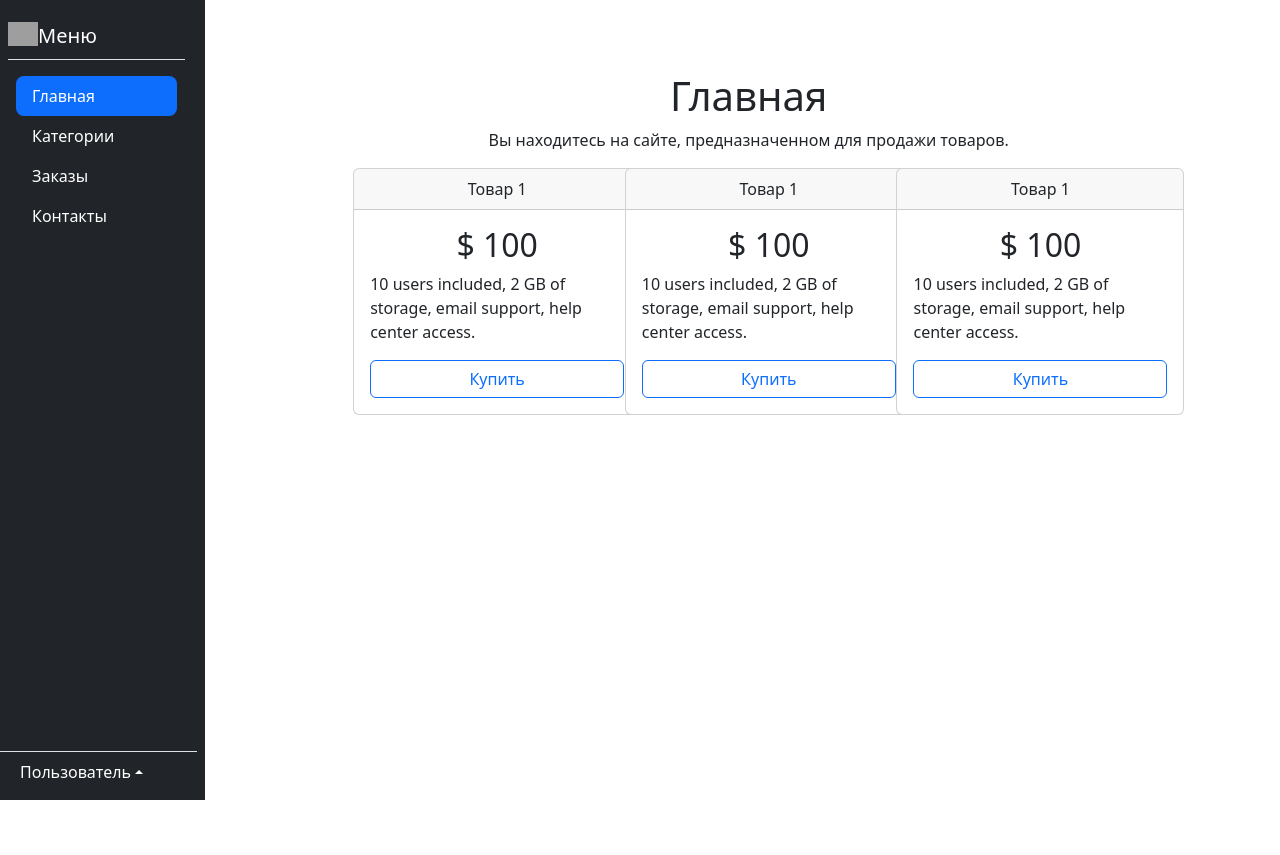
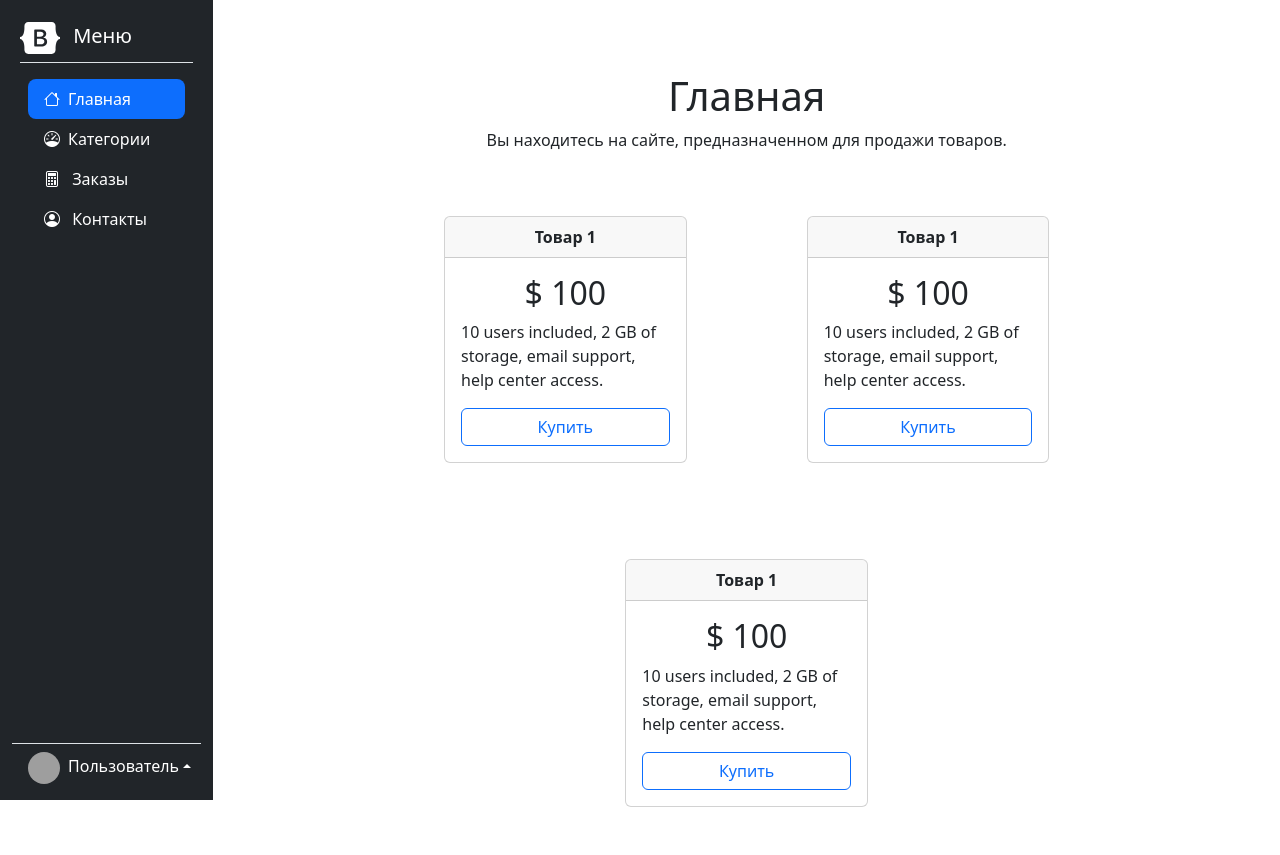
Before and after one commit to NakhmedovRuslan/DjangoProject, a Python web app: template templates/main.html in a window 1280 px wide. Before the commit the page ends 800 px from the top, so only its background shows below. Run offline with Jinja, Linux system fonts and the light colour scheme; the template is opened without the code that fills it, so the values that code supplies are empty; some libraries are stand-ins or nearby versions; grey boxes are pictures that could not be loaded.

Commit message:
add main.html

```diff
--- a/templates/main.html
+++ b/templates/main.html
@@ -7,28 +7,57 @@
     <title>Главная</title>
     <link href="https://cdn.jsdelivr.net/npm/bootstrap@5.3.8/dist/css/bootstrap.min.css" rel="stylesheet" />
     <link rel="stylesheet" href="https://cdnjs.cloudflare.com/ajax/libs/font-awesome/6.0.0-beta3/css/all.min.css">
+    <link rel="stylesheet" href="https://cdn.jsdelivr.net/npm/bootstrap-icons@1.13.1/font/bootstrap-icons.min.css">
     <script src="https://cdnjs.cloudflare.com/ajax/libs/twitter-bootstrap/5.3.3/js/bootstrap.bundle.min.js"></script>
 </head>
 
 <body>
+    <svg xmlns="http://www.w3.org/2000/svg" class="d-none">
+        <symbol id="bootstrap" style="filter: invert(1);" viewBox="0 0 118 94">
+            <title>Bootstrap</title>
+            <path fill-rule="evenodd" clip-rule="evenodd" d="M24.509 0c-6.733 0-11.715 5.893-11.492 12.284.214 6.14-.064 14.092-2.066 20.577C8.943 39.365 5.547 43.485 0 44.014v5.972c5.547.529 8.943 4.649 10.951 11.153 2.002 6.485 2.28 14.437 2.066 20.577C12.794 88.106 17.776 94 24.51 94H93.5c6.733 0 11.714-5.893 11.491-12.284-.214-6.14.064-14.092 2.066-20.577 2.009-6.504 5.396-10.624 10.943-11.153v-5.972c-5.547-.529-8.934-4.649-10.943-11.153-2.002-6.484-2.28-14.437-2.066-20.577C105.214 5.894 100.233 0 93.5 0H24.508zM80 57.863C80 66.663 73.436 72 62.543 72H44a2 2 0 01-2-2V24a2 2 0 012-2h18.437c9.083 0 15.044 4.92 15.044 12.474 0 5.302-4.01 10.049-9.119 10.88v.277C75.317 46.394 80 51.21 80 57.863zM60.521 28.34H49.948v14.934h8.905c6.884 0 10.68-2.772 10.68-7.727 0-4.643-3.264-7.207-9.012-7.207zM49.948 49.2v16.458H60.91c7.167 0 10.964-2.876 10.964-8.281 0-5.406-3.903-8.178-11.425-8.178H49.948z"></path>
+        </symbol>
+        <symbol id="home" viewBox="0 0 16 16">
+            <path d="M8.354 1.146a.5.5 0 0 0-.708 0l-6 6A.5.5 0 0 0 1.5 7.5v7a.5.5 0 0 0 .5.5h4.5a.5.5 0 0 0 .5-.5v-4h2v4a.5.5 0 0 0 .5.5H14a.5.5 0 0 0 .5-.5v-7a.5.5 0 0 0-.146-.354L13 5.793V2.5a.5.5 0 0 0-.5-.5h-1a.5.5 0 0 0-.5.5v1.293L8.354 1.146zM2.5 14V7.707l5.5-5.5 5.5 5.5V14H10v-4a.5.5 0 0 0-.5-.5h-3a.5.5 0 0 0-.5.5v4H2.5z"></path>
+        </symbol>
+        <symbol id="speedometer2" viewBox="0 0 16 16">
+            <path d="M8 4a.5.5 0 0 1 .5.5V6a.5.5 0 0 1-1 0V4.5A.5.5 0 0 1 8 4zM3.732 5.732a.5.5 0 0 1 .707 0l.915.914a.5.5 0 1 1-.708.708l-.914-.915a.5.5 0 0 1 0-.707zM2 10a.5.5 0 0 1 .5-.5h1.586a.5.5 0 0 1 0 1H2.5A.5.5 0 0 1 2 10zm9.5 0a.5.5 0 0 1 .5-.5h1.5a.5.5 0 0 1 0 1H12a.5.5 0 0 1-.5-.5zm.754-4.246a.389.389 0 0 0-.527-.02L7.547 9.31a.91.91 0 1 0 1.302 1.258l3.434-4.297a.389.389 0 0 0-.029-.518z"></path>
+            <path fill-rule="evenodd" d="M0 10a8 8 0 1 1 15.547 2.661c-.442 1.253-1.845 1.602-2.932 1.25C11.309 13.488 9.475 13 8 13c-1.474 0-3.31.488-4.615.911-1.087.352-2.49.003-2.932-1.25A7.988 7.988 0 0 1 0 10zm8-7a7 7 0 0 0-6.603 9.329c.203.575.923.876 1.68.63C4.397 12.533 6.358 12 8 12s3.604.532 4.923.96c.757.245 1.477-.056 1.68-.631A7 7 0 0 0 8 3z"></path>
+        </symbol>
+        <symbol id="table" viewBox="0 0 16 16">
+            <path d="M0 2a2 2 0 0 1 2-2h12a2 2 0 0 1 2 2v12a2 2 0 0 1-2 2H2a2 2 0 0 1-2-2V2zm15 2h-4v3h4V4zm0 4h-4v3h4V8zm0 4h-4v3h3a1 1 0 0 0 1-1v-2zm-5 3v-3H6v3h4zm-5 0v-3H1v2a1 1 0 0 0 1 1h3zm-4-4h4V8H1v3zm0-4h4V4H1v3zm5-3v3h4V4H6zm4 4H6v3h4V8z"></path>
+        </symbol>
+        <symbol id="people-circle" viewBox="0 0 16 16">
+            <path d="M11 6a3 3 0 1 1-6 0 3 3 0 0 1 6 0z"></path>
+            <path fill-rule="evenodd" d="M0 8a8 8 0 1 1 16 0A8 8 0 0 1 0 8zm8-7a7 7 0 0 0-5.468 11.37C3.242 11.226 4.805 10 8 10s4.757 1.225 5.468 2.37A7 7 0 0 0 8 1z"></path>
+        </symbol>
+        <symbol id="grid" viewBox="0 0 16 16">
+            <path d="M1 2.5A1.5 1.5 0 0 1 2.5 1h3A1.5 1.5 0 0 1 7 2.5v3A1.5 1.5 0 0 1 5.5 7h-3A1.5 1.5 0 0 1 1 5.5v-3zM2.5 2a.5.5 0 0 0-.5.5v3a.5.5 0 0 0 .5.5h3a.5.5 0 0 0 .5-.5v-3a.5.5 0 0 0-.5-.5h-3zm6.5.5A1.5 1.5 0 0 1 10.5 1h3A1.5 1.5 0 0 1 15 2.5v3A1.5 1.5 0 0 1 13.5 7h-3A1.5 1.5 0 0 1 9 5.5v-3zm1.5-.5a.5.5 0 0 0-.5.5v3a.5.5 0 0 0 .5.5h3a.5.5 0 0 0 .5-.5v-3a.5.5 0 0 0-.5-.5h-3zM1 10.5A1.5 1.5 0 0 1 2.5 9h3A1.5 1.5 0 0 1 7 10.5v3A1.5 1.5 0 0 1 5.5 15h-3A1.5 1.5 0 0 1 1 13.5v-3zm1.5-.5a.5.5 0 0 0-.5.5v3a.5.5 0 0 0 .5.5h3a.5.5 0 0 0 .5-.5v-3a.5.5 0 0 0-.5-.5h-3zm6.5.5A1.5 1.5 0 0 1 10.5 9h3a1.5 1.5 0 0 1 1.5 1.5v3a1.5 1.5 0 0 1-1.5 1.5h-3A1.5 1.5 0 0 1 9 13.5v-3zm1.5-.5a.5.5 0 0 0-.5.5v3a.5.5 0 0 0 .5.5h3a.5.5 0 0 0 .5-.5v-3a.5.5 0 0 0-.5-.5h-3z"></path>
+        </symbol>
+    </svg>
+    <div class="container-fluid">
         <div class="row">
-    <div class="col-2 bg-dark position-relative" style="height: 100vh;">
+            <div class="col-2 bg-dark position-relative vh-100">
                 <nav class="navbar">
                     <a class=" navbar-brand text-white border-bottom m-2 pb-2 d-block w-100" href="#">
-                <img src="/docs/5.3/assets/brand/bootstrap-logo.svg" alt="" width="30" height="24" class="d-inline-block align-text-top">Меню</a>
+                        <svg class="bi pe-none me-2" width="40" height="32" aria-hidden="true">
+                            <use xlink:href="#bootstrap"></use>
+                        </svg>
+                        Меню</a>
 
-                <div class="navbar-nav ms-3 m-3 mt-2 w-100">
-                    <a class="nav-link bg-primary text-white ps-3 active rounded-3" href="#">Главная</a>
-                    <a class="nav-link text-white ps-3" href="#">Категории</a>
-                    <a class="nav-link text-white ps-3" href="#">Заказы</a>
-                    <a class="nav-link text-white ps-3" href="#">Контакты</a>
+                    <div class="navbar-nav m-3 mt-2" style="width: 100%;">
+                        <a class="nav-link bg-primary text-white ps-3 active rounded-3" href="#"><i class="bi bi-house me-2"></i>Главная</a>
+                        <a class="nav-link text-white ps-3" href="#"><i class="bi bi-speedometer me-2"></i>Категории</a>
+                        <a class="nav-link text-white ps-3" href="#"><i class="bi bi-calculator me-2"></i>
+                            Заказы</a>
+                        <a class="nav-link text-white ps-3" href="#"><i class="bi bi-person-circle me-2"></i>
+                            Контакты</a>
                     </div>
                 </nav>
 
-        <div class="dropup position-absolute bottom-0 start-0 w-100 mb-3 pt-2">
-            <div class="border-top mb-2 mx-2"></div>
-                <a class="dropdown-toggle text-white text-decoration-none ms-3 ps-3" href="#" role="button" id="dropdownMenuLink" data-bs-toggle="dropdown" aria-expanded="false">Пользователь</a>
-
+                <div class="dropup position-absolute bottom-0 start-30 w-100 mb-3 pt-2">
+                    <div class="border-top mb-2 me-4"></div>
+                    <a class="dropdown-toggle text-white text-decoration-none ps-3" href="#" role="button" id="dropdownMenuLink" data-bs-toggle="dropdown" aria-expanded="false"><img src="https://github.com/mdo.png" alt="" width="32" height="32" class="rounded-circle me-2">Пользователь</a>
                     <ul class="dropdown-menu" style="background-color: rgb(84, 84, 84)" aria-labelledby="dropdownMenuLink">
                         <li><a class="dropdown-item text-white" href="#">Профиль</a></li>
                         <li><a class="dropdown-item text-white" href="#">Выход</a></li>
@@ -42,46 +71,46 @@
                 <p class="text-center">Вы находитесь на сайте, предназначенном для продажи товаров.</p>
 
                 <div class="row justify-content-center">
-            <div class="col-3">
-                <div class="card" style="width: 18rem;">
-                    <div class="card-header text-center">Товар 1</div>
+                    <div class="col-3 m-5">
+                        <div class="card w-100">
+                            <div class="card-header text-center fw-bold">Товар 1</div>
                             <div class="card-body">
-                            <h2 class="card-title text-center">$ 100</h5>
-                            <p class="card-text">10 users included, 2 GB of storage, email support, help center access.</p>
+                                <h2 class="card-title text-center">$ 100</h2>
+                                <p class="card-text">10 users included, 2 GB of storage, email support, help center
+                                    access.</p>
                                 <a href="#" class="btn btn-outline-primary w-100">Купить</a>
                             </div>
                         </div>
                     </div>
 
-            <div class="col-3">
-                <div class="card" style="width: 18rem;">
-                    <div class="card-header text-center">Товар 1</div>
+                    <div class="col-3 m-5">
+                        <div class="card w-100">
+                            <div class="card-header text-center fw-bold">Товар 1</div>
                             <div class="card-body">
-                            <h2 class="card-title text-center">$ 100</h5>
-                            <p class="card-text">10 users included, 2 GB of storage, email support, help center access.</p>
+                                <h2 class="card-title text-center">$ 100</h2>
+                                <p class="card-text">10 users included, 2 GB of storage, email support, help center
+                                    access.</p>
                                 <a href="#" class="btn btn-outline-primary w-100">Купить</a>
                             </div>
                         </div>
                     </div>
 
-            <div class="col-3">
-                <div class="card" style="width: 18rem;">
-                    <div class="card-header text-center">Товар 1</div>
+                    <div class="col-3 m-5">
+                        <div class="card w-100">
+                            <div class="card-header text-center fw-bold">Товар 1</div>
                             <div class="card-body">
-                            <h2 class="card-title text-center">$ 100</h5>
-                            <p class="card-text">10 users included, 2 GB of storage, email support, help center access.</p>
+                                <h2 class="card-title text-center">$ 100</h2>
+                                <p class="card-text">10 users included, 2 GB of storage, email support, help center
+                                    access.</p>
                                 <a href="#" class="btn btn-outline-primary w-100">Купить</a>
                             </div>
                         </div>
                     </div>
                 </div>
             </div>
+        </div>
+    </div>
 
+</body>
 
-
-
-
-
-</div>
-</body>
 </html>
```
Lines whose indentation alone changed are shown as unchanged.
